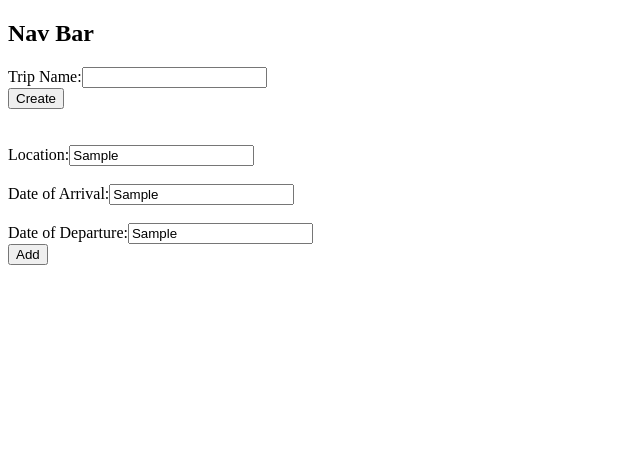
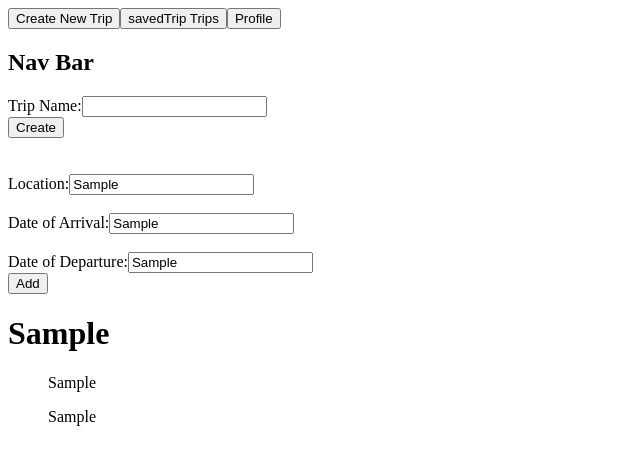
Before and after one commit to heapinghippos/hippos, a React app: page / in a window 1280 px wide. Both pictures are taken after typing "Sample", "Sample", "Sample" into the empty fields and a click on the input "Add". Shown: the top 464 px of the page, without its empty margins (0-640 px from the left). Built offline with nearby package versions, Linux system fonts and the light colour scheme.

Commit message:
added top bar

```diff
--- a/public/App.jsx
+++ b/public/App.jsx
@@ -1,6 +1,8 @@
 import React from 'react';
 import InputBar from './InputBar.jsx';
-import Display from './Display.jsx'
+import Displayed from './Display.jsx';
+import TopBar from './TopBar.jsx';
+import axios from 'axios';
 
 class App extends React.Component {
 
@@ -9,7 +11,6 @@ class App extends React.Component {
     this.state = {
       currentCities: [],
       tags: ''
-
     }
     this.addCity = this.addCity.bind(this);
     this.addTags = this.addTags.bind(this);
@@ -36,12 +37,32 @@ class App extends React.Component {
     console.log(this.state);
   }
 
+  showSavedTrips (showSavedTrips) {
+
+  }
+
+  createNewTrip() {
+    axios({
+      method: "GET",
+      url: "/createNewTrip"
+    })
+    .then(res => {
+
+    })
+  }
+
   render() {
+    let city = this.state.currentCities.map((city) => {
+      return <Displayed city={city} currentCities={this.state.currentCities} />
+    });
     return (
       <div>
-        <InputBar addCityToParent={this.addCity} addTagsToParent={this.addTags}/>
-        <Display/>
+        <TopBar savedTrips={this.savedTrips} createNewTrip={this.createNewTrip} />
+        <InputBar addCityToParent={this.addCity} addTagsToParent={this.addTags} />
+      {this.state.tags}
+       {city}
       </div>
+
     )
   }
 }
--- a/public/Display.jsx
+++ b/public/Display.jsx
@@ -1,7 +1,9 @@
 import React from 'react';
-
-function Display(props) {
-	return <div> </div>;
+const Displayed = (props) => {
+	return <div>
+		<h1>{props.city.locationName}</h1>
+		<ul>{props.city.dateOfArrival}</ul>
+		<ul>{props.city.dateOfDeparture}</ul>
+	</div>
 }
-
-export default Display;
+export default Displayed;
--- /dev/null
+++ b/public/TopBar.jsx
@@ -0,0 +1,10 @@
+import React from 'react';
+
+const TopBar = (props) => {
+	return <div class="topBar">
+			<button onClick={props.createNewTrip}> Create New Trip</button>
+	    <button onClick={props.savedTrip}>savedTrip Trips</button>
+	    <button>Profile</button>
+    </div>
+}
+export default TopBar;
```
Lines whose indentation alone changed are shown as unchanged.
